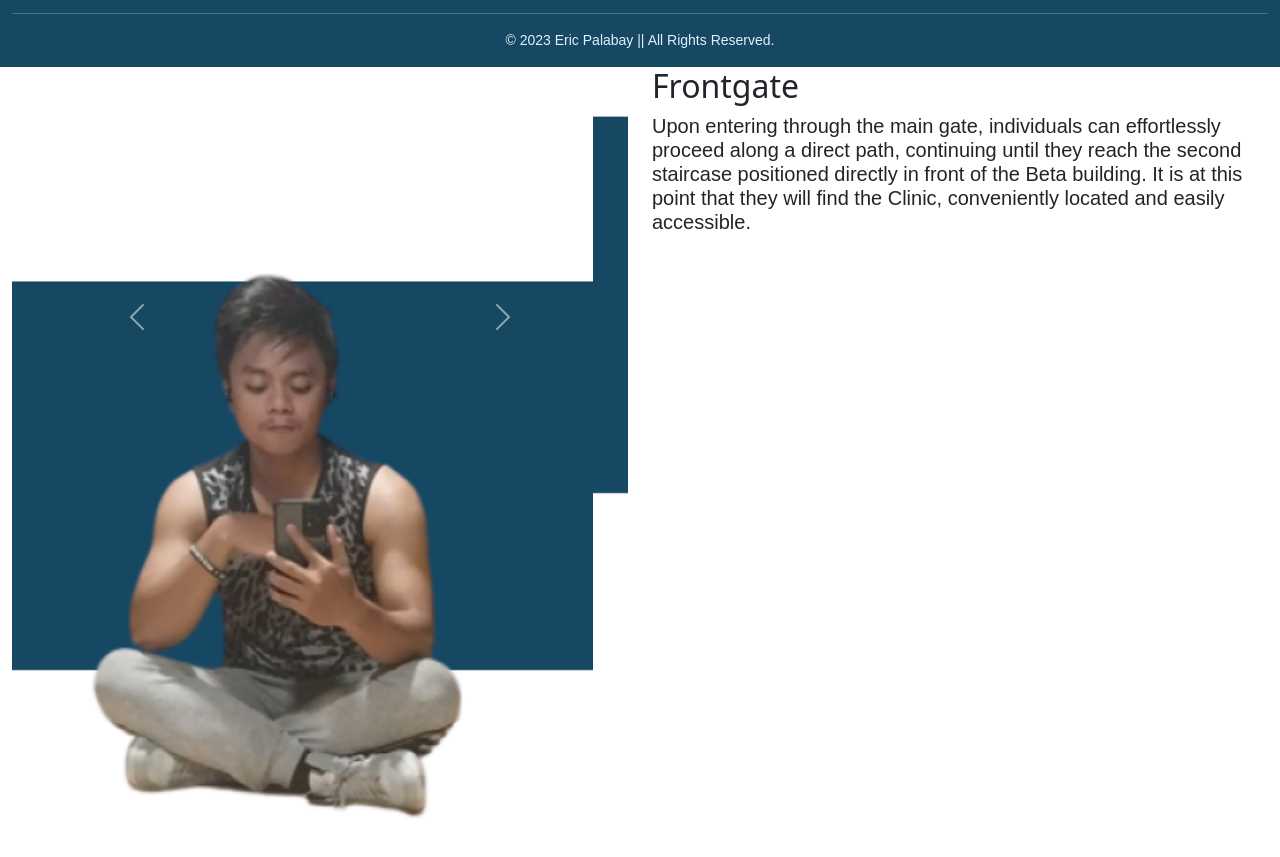
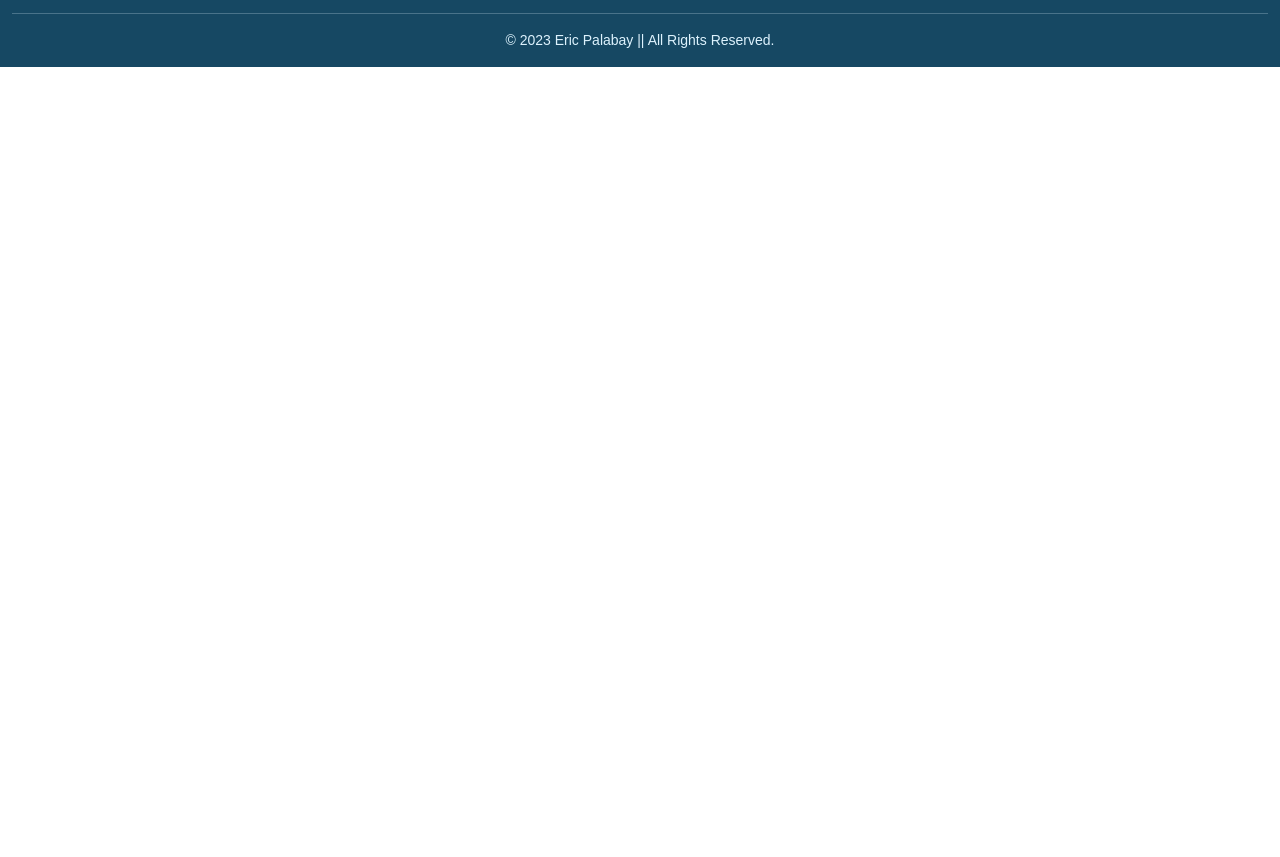
Before and after one commit to swish077777/github-portfolio, a plain HTML site: page portfolio/index.html in a window 1280 px wide. Shown: the part 3536-4393 px from the top of the page. After the commit the page ends 3603 px from the top, so only its background shows below. Drawn offline with nearby package versions, Linux system fonts and the light colour scheme.

Commit message:
Update index.html

```diff
--- a/portfolio/index.html
+++ b/portfolio/index.html
@@ -293,51 +293,6 @@
     </div>
   </footer>
 
-  <div class="container-fluid">
-    <div class="row">
-      <!-- Half Screen Left Carousel -->
-      <div class="col-md-6">
-        <div id="carouselExample1" class="carousel slide" data-bs-ride="carousel">
-          <div id="carousel-slider1" class="carousel-inner">
-            <div id="custom-carousel1" class="carousel-item active">
-              <img src="images/about-img.png" class="d-block w-100" alt="...">
-            </div>
-            <div class="carousel-item">
-              <img src="images/about-img2.png" class="d-block w-100" alt="...">
-            </div>
-            <div class="carousel-item">
-              <img src="images/about-img3.png" class="d-block w-100" alt="...">
-            </div>
-            <div class="carousel-item">
-              <img src="images/about-img.png" class="d-block w-100" alt="...">
-            </div>
-            <div class="carousel-item">
-              <img src="images/about-img2.png" class="d-block w-100" alt="...">
-            </div>
-          </div>
-          <button class="carousel-control-prev" type="button" data-bs-target="#carouselExample1" data-bs-slide="prev">
-            <span class="carousel-control-prev-icon" aria-hidden="true"></span>
-            <span class="visually-hidden">Previous</span>
-          </button>
-          <button class="carousel-control-next" type="button" data-bs-target="#carouselExample1" data-bs-slide="next">
-            <span class="carousel-control-next-icon" aria-hidden="true"></span>
-            <span class="visually-hidden">Next</span>
-          </button>
-        </div>
-      </div>
-      <!-- Text on Right Side -->
-      <div class="col-md-6">
-        <div id="text_right" class="text-right">
-          <div id="direction-border2" class="text">
-            <h2 id="carouselTextTitle">Frontgate</h2>
-            <h5 id="carouselTextDescription">Upon entering through the main gate, individuals can effortlessly proceed along a direct path, continuing until they reach the second staircase positioned directly in front of the Beta building. It is at this point that they will find the Clinic, conveniently located and easily accessible.</h5>
-          </div>
-        </div>
-      </div>
-    </div>
-  </div>
-
-
     <script src="https://cdn.jsdelivr.net/npm/bootstrap@5.3.2/dist/js/bootstrap.bundle.min.js" integrity="sha384-C6RzsynM9kWDrMNeT87bh95OGNyZPhcTNXj1NW7RuBCsyN/o0jlpcV8Qyq46cDfL" crossorigin="anonymous"></script>
   </body>
 </html>
```
